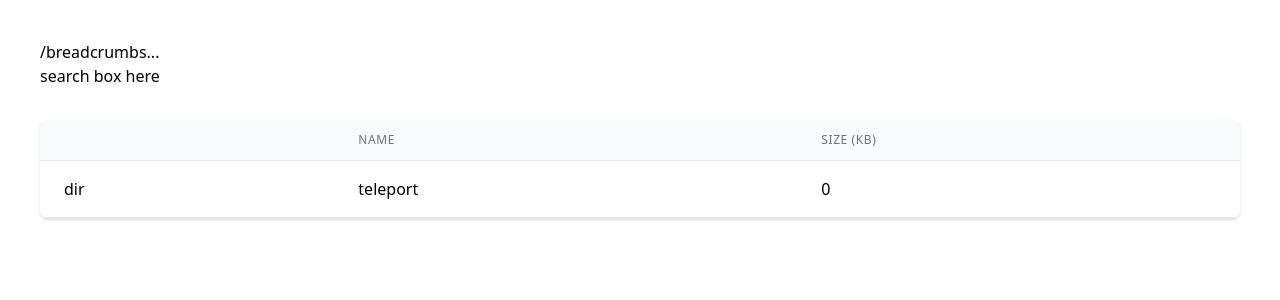
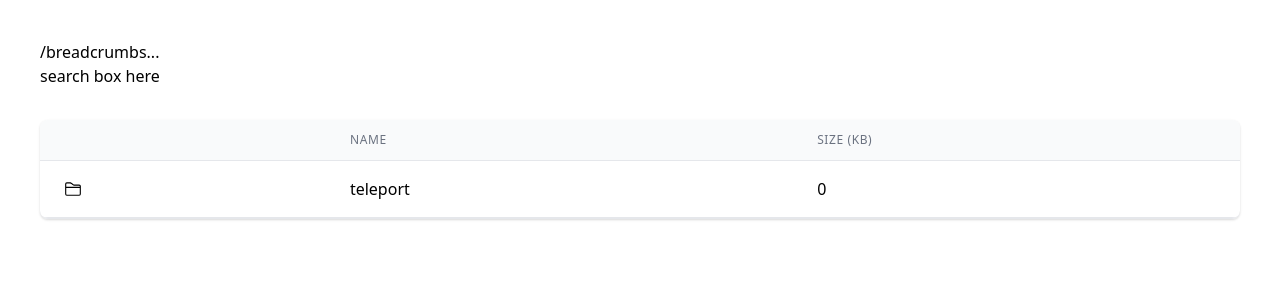
Before and after one commit to deliaconstantino/directory-viewer, a React (Create React App) app: page /directory in a window 1280 px wide. Shown: the top 300 px of the page. Built offline with nearby package versions, Linux system fonts and the light colour scheme.

Commit message:
refactor file and dir types to render as SVG icons

```diff
--- a/src/components/table/TableRow.js
+++ b/src/components/table/TableRow.js
@@ -2,21 +2,54 @@ import { Link } from "react-router-dom";
 
 function TableRow({ type, name, size, items, location }) {
   let nameValue;
+  let imageSVG;
   if (type === "dir") {
     nameValue = (
       <div>
         <Link to={`${location.pathname}/${name}`}>{name}</Link>
       </div>
     );
+
+    imageSVG = (
+      <svg
+        xmlns="http://www.w3.org/2000/svg"
+        width="18"
+        height="18"
+        fill="currentColor"
+        class="bi bi-folder2"
+        viewBox="0 0 16 16"
+      >
+        <path d="M1 3.5A1.5 1.5 0 0 1 2.5 2h2.764c.958 0 1.76.56 2.311 1.184C7.985 3.648 8.48 4 9 4h4.5A1.5 1.5 0 0 1 15 5.5v7a1.5 1.5 0 0 1-1.5 1.5h-11A1.5 1.5 0 0 1 1 12.5v-9zM2.5 3a.5.5 0 0 0-.5.5V6h12v-.5a.5.5 0 0 0-.5-.5H9c-.964 0-1.71-.629-2.174-1.154C6.374 3.334 5.82 3 5.264 3H2.5zM14 7H2v5.5a.5.5 0 0 0 .5.5h11a.5.5 0 0 0 .5-.5V7z" />
+      </svg>
+    );
   } else {
     nameValue = name;
+
+    imageSVG = (
+      <svg
+        xmlns="http://www.w3.org/2000/svg"
+        width="18"
+        height="18"
+        fill="currentColor"
+        class="bi bi-file-earmark"
+        viewBox="0 0 16 16"
+      >
+        <path d="M14 4.5V14a2 2 0 0 1-2 2H4a2 2 0 0 1-2-2V2a2 2 0 0 1 2-2h5.5L14 4.5zm-3 0A1.5 1.5 0 0 1 9.5 3V1H4a1 1 0 0 0-1 1v12a1 1 0 0 0 1 1h8a1 1 0 0 0 1-1V4.5h-2z" />
+      </svg>
+    );
   }
 
   return (
     <tr>
-      <td className="px-6 py-4 whitespace-no-wrap border-b border-gray-200">{type}</td>
-      <td className="px-6 py-4 whitespace-no-wrap border-b border-gray-200">{nameValue}</td>
-      <td className="px-6 py-4 whitespace-no-wrap border-b border-gray-200">{size}</td>
+      <td className="px-6 py-4 whitespace-no-wrap border-b border-gray-200">
+        {imageSVG}
+      </td>
+      <td className="px-6 py-4 whitespace-no-wrap border-b border-gray-200">
+        {nameValue}
+      </td>
+      <td className="px-6 py-4 whitespace-no-wrap border-b border-gray-200">
+        {size}
+      </td>
     </tr>
   );
 }
```
